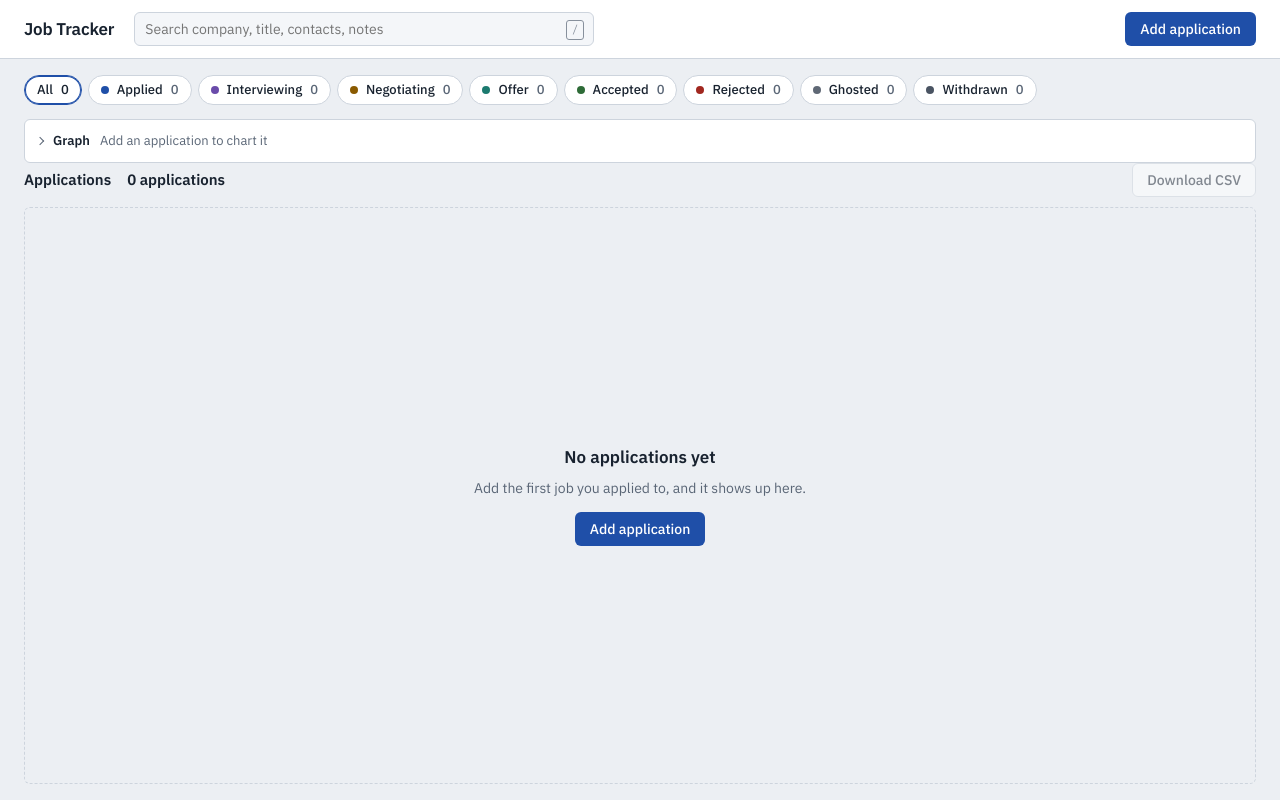
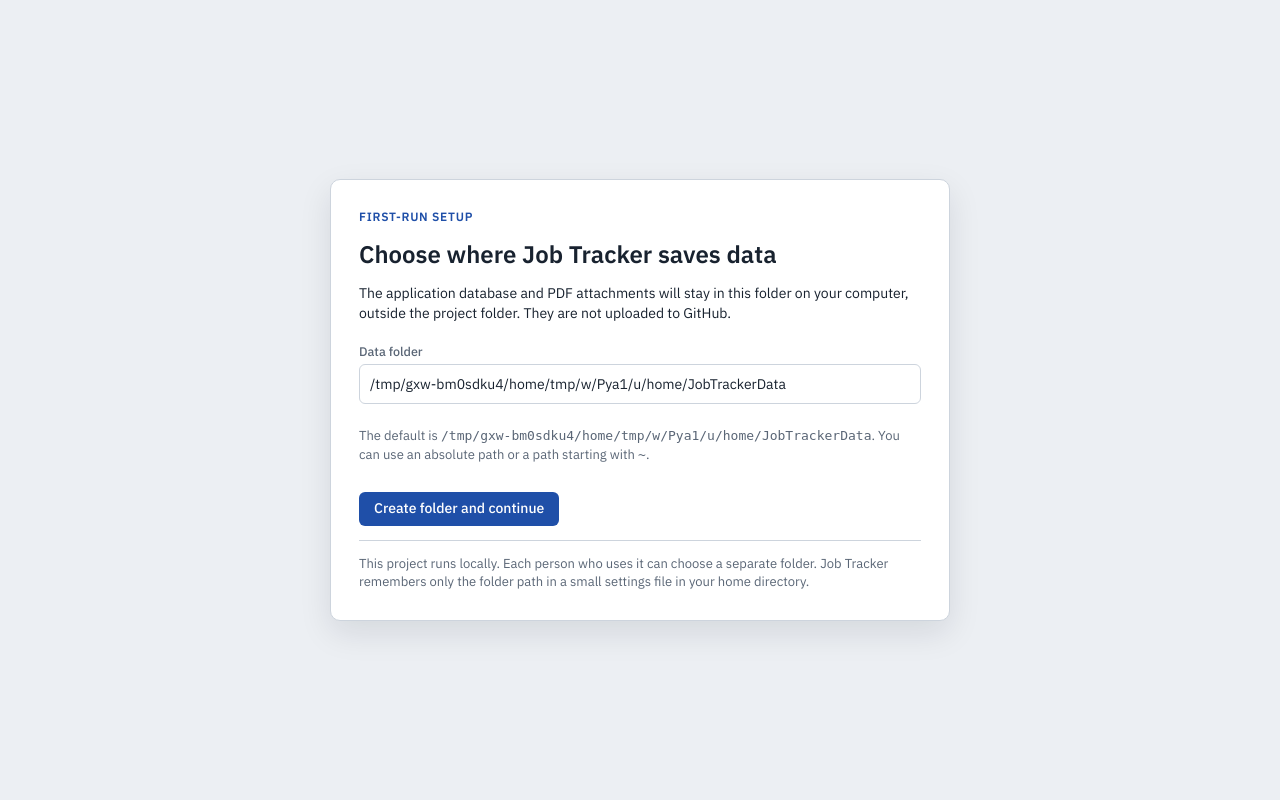
Before and after one commit to JeanPCQ/Personal_Career_Tracker, a Flask app: page / in a window 1280 px wide. Run offline with Flask 3, Linux system fonts and the light colour scheme; data that the repository does not hold is empty.

Commit message:
Implement data folder setup with user prompts and configuration storage

```diff
--- a/app.py
+++ b/app.py
@@ -4,10 +4,8 @@ Track job applications on your own computer: a table with a status
 dropdown, a pop-up with job info, job description, contacts, notes and
 PDF attachments, and charts.
 
-Python (Flask) stores everything in the data folder:
-    data/jobs.db     applications, contacts and notes (SQLite, one file)
-    data/files/      the PDFs you attach
-Back up by copying the data folder.
+On first run, choose a folder outside this project for the database and
+PDFs. The folder location is remembered in your home directory.
 
 The interface lives in templates/index.html and static/.
 
@@ -18,14 +16,16 @@ Open:  http://127.0.0.1:5001   (opens automatically)
 from __future__ import annotations
 
 import datetime as dt
+import json
 import re
 import sqlite3
 import threading
 import uuid
 import webbrowser
 from pathlib import Path
+from typing import Optional
 
-from flask import Flask, g, jsonify, render_template, request, send_file
+from flask import Flask, g, jsonify, redirect, render_template, request, send_file, url_for
 from werkzeug.exceptions import HTTPException, RequestEntityTooLarge
 
 # ==============================================================================
@@ -33,9 +33,42 @@ from werkzeug.exceptions import HTTPException, RequestEntityTooLarge
 # ==============================================================================
 
 BASE_DIR = Path(__file__).resolve().parent
-DATA_DIR = BASE_DIR / "data"
+CONFIG_DIR = Path.home() / ".job-tracker"
+CONFIG_PATH = CONFIG_DIR / "config.json"
+DEFAULT_DATA_DIR = Path.home() / "JobTrackerData"
+
+
+def path_is_inside_project(path: Path) -> bool:
+    return path == BASE_DIR or BASE_DIR in path.parents
+
+
+def load_storage_config():
+    try:
+        config = json.loads(CONFIG_PATH.read_text(encoding="utf-8"))
+    except FileNotFoundError:
+        return None, None
+    except (OSError, json.JSONDecodeError):
+        return None, "Could not read the saved data-folder setting. Choose a folder again."
+
+    if not isinstance(config, dict) or not isinstance(config.get("data_dir"), str) or not config["data_dir"].strip():
+        return None, "The saved data-folder setting is invalid. Choose a folder again."
+
+    try:
+        data_dir = Path(config["data_dir"]).expanduser().resolve()
+    except (OSError, RuntimeError, ValueError):
+        return None, "The saved data-folder setting is invalid. Choose a folder again."
+    if path_is_inside_project(data_dir):
+        return None, "The saved data folder is inside the project. Choose a folder outside it."
+    return data_dir, None
+
+
+CONFIGURED_DATA_DIR, CONFIG_ERROR = load_storage_config()
+STORAGE_CONFIGURED = CONFIGURED_DATA_DIR is not None
+DATA_DIR = CONFIGURED_DATA_DIR or DEFAULT_DATA_DIR
 FILES_DIR = DATA_DIR / "files"
 DB_PATH = DATA_DIR / "jobs.db"
+STORAGE_ERROR = CONFIG_ERROR
+STORAGE_INITIALIZED = False
 
 HOST, PORT = "127.0.0.1", 5001      # 5001 so it can run next to SQL Explorer (5000)
 MAX_PDF_MB = 25
@@ -135,14 +168,53 @@ def handle_unexpected(err: Exception):
     return jsonify({"error": f"Something went wrong on the server: {err}"}), 500
 
 
+@app.before_request
+def require_storage_for_api():
+    if request.path.startswith("/api/") and not storage_ready():
+        raise ApiError("Choose or create a data folder before using Job Tracker.", 503)
+
+
 # ==============================================================================
 # DATABASE
 # ==============================================================================
 
-def init_db() -> None:
-    FILES_DIR.mkdir(parents=True, exist_ok=True)
-    with sqlite3.connect(DB_PATH) as conn:
+def init_db(data_dir: Optional[Path] = None) -> None:
+    data_dir = data_dir or DATA_DIR
+    (data_dir / "files").mkdir(parents=True, exist_ok=True, mode=0o700)
+    with sqlite3.connect(data_dir / "jobs.db") as conn:
         conn.executescript(SCHEMA)
+
+
+def save_storage_config(data_dir: Path) -> None:
+    CONFIG_DIR.mkdir(parents=True, exist_ok=True, mode=0o700)
+    temporary_path = CONFIG_PATH.with_name(f"{CONFIG_PATH.name}.tmp")
+    temporary_path.write_text(
+        json.dumps({"data_dir": str(data_dir)}, indent=2) + "\n",
+        encoding="utf-8",
+    )
+    temporary_path.replace(CONFIG_PATH)
+
+
+def storage_ready() -> bool:
+    global STORAGE_ERROR, STORAGE_INITIALIZED
+    if not STORAGE_CONFIGURED:
+        return False
+    if not DATA_DIR.is_dir():
+        STORAGE_INITIALIZED = False
+        STORAGE_ERROR = f"The saved data folder was not found: {DATA_DIR}"
+        return False
+    if STORAGE_INITIALIZED and DB_PATH.is_file() and FILES_DIR.is_dir():
+        return True
+    try:
+        init_db()
+    except (OSError, sqlite3.Error) as err:
+        app.logger.exception("Could not initialize the data folder %s", DATA_DIR)
+        STORAGE_INITIALIZED = False
+        STORAGE_ERROR = f"Could not use the saved data folder: {err}"
+        return False
+    STORAGE_ERROR = None
+    STORAGE_INITIALIZED = True
+    return True
 
 
 def db() -> sqlite3.Connection:
@@ -246,7 +318,75 @@ def application_detail(app_id: int) -> dict:
 
 @app.get("/")
 def index():
+    if not storage_ready():
+        missing_dir = str(DATA_DIR) if STORAGE_CONFIGURED and not DATA_DIR.is_dir() else None
+        form_dir = DEFAULT_DATA_DIR if missing_dir else DATA_DIR
+        return render_template(
+            "setup.html",
+            data_dir=str(form_dir),
+            error=STORAGE_ERROR,
+            missing_dir=missing_dir,
+            recommended_dir=str(DEFAULT_DATA_DIR),
+        )
     return render_template("index.html")
+
+
+@app.post("/setup/storage")
+def setup_storage():
+    global DATA_DIR, FILES_DIR, DB_PATH, STORAGE_CONFIGURED, STORAGE_ERROR, STORAGE_INITIALIZED
+
+    if storage_ready():
+        return redirect(url_for("index"))
+
+    raw_dir = request.form.get("data_dir", "").strip()
+    if not raw_dir:
+        return render_template(
+            "setup.html", data_dir="", error="Enter a folder path.",
+            missing_dir=None, recommended_dir=str(DEFAULT_DATA_DIR),
+        ), 400
+
+    try:
+        requested_dir = Path(raw_dir).expanduser()
+        if not requested_dir.is_absolute():
+            requested_dir = Path.home() / requested_dir
+        data_dir = requested_dir.resolve()
+    except (OSError, RuntimeError, ValueError) as err:
+        return render_template(
+            "setup.html", data_dir=raw_dir, error=f"That folder path is not valid: {err}",
+            missing_dir=None, recommended_dir=str(DEFAULT_DATA_DIR),
+        ), 400
+
+    if path_is_inside_project(data_dir):
+        return render_template(
+            "setup.html",
+            data_dir=raw_dir,
+            error="Choose a folder outside the Job Tracker project so personal data cannot be added to GitHub.",
+            missing_dir=None,
+            recommended_dir=str(DEFAULT_DATA_DIR),
+        ), 400
+
+    try:
+        data_dir.mkdir(parents=True, exist_ok=True, mode=0o700)
+        init_db(data_dir)
+        save_storage_config(data_dir)
+    except (OSError, sqlite3.Error) as err:
+        app.logger.exception("Could not set up the data folder %s", data_dir)
+        STORAGE_ERROR = f"Could not set up that folder: {err}"
+        return render_template(
+            "setup.html",
+            data_dir=raw_dir,
+            error=STORAGE_ERROR,
+            missing_dir=None,
+            recommended_dir=str(DEFAULT_DATA_DIR),
+        ), 400
+
+    DATA_DIR = data_dir
+    FILES_DIR = data_dir / "files"
+    DB_PATH = data_dir / "jobs.db"
+    STORAGE_CONFIGURED = True
+    STORAGE_ERROR = None
+    STORAGE_INITIALIZED = True
+    return redirect(url_for("index"))
 
 
 @app.get("/api/meta")
@@ -397,7 +537,7 @@ def upload_attachment(app_id: int, kind: str):
     """, (app_id, kind, original, stored, dest.stat().st_size, now()))
     touch(app_id)
     db().commit()
-    if old:                                   # a replaced PDF is removed from data/files
+    if old:                                   # remove the replaced PDF from the selected storage folder
         (FILES_DIR / old["stored_name"]).unlink(missing_ok=True)
 
     row = db().execute("SELECT * FROM attachments WHERE application_id = ? AND kind = ?",
@@ -412,7 +552,7 @@ def open_attachment(att_id: int):
         raise ApiError("That file doesn't exist.", 404)
     path = FILES_DIR / row["stored_name"]
     if not path.is_file():
-        raise ApiError(f"The file {row['filename']} is missing from data/files.", 404)
+        raise ApiError(f"The file {row['filename']} is missing from the data folder's files directory.", 404)
     return send_file(path, mimetype="application/pdf", download_name=row["filename"],
                      as_attachment=request.args.get("download") == "1")
 
@@ -433,7 +573,7 @@ def delete_attachment(att_id: int):
 
 def check_layout() -> bool:
     """The page only looks right if the files sit in the expected folders."""
-    needed = ["templates/index.html", "static/style.css", "static/app.js",
+    needed = ["templates/index.html", "templates/setup.html", "static/style.css", "static/app.js",
               "static/tracker.css", "static/charts.js", "static/charts.css", "static/layout.js", "static/chart.umd.min.js"]
     missing = [n for n in needed if not (BASE_DIR / n).is_file()]
     if missing:
@@ -445,13 +585,14 @@ def check_layout() -> bool:
     return True
 
 
-init_db()
-
 if __name__ == "__main__":
     if not check_layout():
         raise SystemExit(1)
     url = f"http://{HOST}:{PORT}"
     print(f"Job Tracker is running at {url}  (Ctrl+C to stop)")
-    print(f"Your data is in {DATA_DIR}")
+    if STORAGE_CONFIGURED:
+        print(f"Your data folder is {DATA_DIR}")
+    else:
+        print(f"Choose a data folder when the browser opens (recommended: {DEFAULT_DATA_DIR})")
     threading.Timer(1.0, lambda: webbrowser.open(url)).start()
     app.run(host=HOST, port=PORT, debug=False)
--- a/static/tracker.css
+++ b/static/tracker.css
@@ -27,6 +27,37 @@
 }
 
 /* ---- page layout ------------------------------------------------------------ */
+
+.setup-page {
+  display: grid;
+  min-height: 100vh;
+  place-items: center;
+  padding: 24px;
+}
+.setup-card {
+  display: grid;
+  gap: 14px;
+  width: min(620px, 100%);
+  padding: 28px;
+  border: 1px solid var(--rule);
+  border-radius: 10px;
+  background: var(--surface);
+  box-shadow: 0 12px 32px rgba(10, 20, 35, .1);
+}
+.setup-card h1 { margin: 0; font-size: 24px; line-height: 1.25; }
+.setup-card > p { margin: 0; }
+.setup-kicker {
+  color: var(--accent);
+  font-size: 12px;
+  font-weight: 600;
+  letter-spacing: .06em;
+  text-transform: uppercase;
+}
+.setup-form { display: grid; gap: 10px; margin-top: 4px; }
+.setup-form .field input { height: 40px; }
+.setup-form .btn { justify-self: start; margin-top: 4px; }
+.setup-hint, .setup-footnote { color: var(--muted); font-size: 13px; }
+.setup-footnote { border-top: 1px solid var(--rule); padding-top: 14px; }
 
 .app {
   display: flex;
@@ -450,6 +481,8 @@ dialog.modal[open] { animation: pop .14s ease-out; }
 /* ---- smaller screens ---------------------------------------------------------- */
 
 @media (max-width: 760px) {
+  .setup-page { padding: 16px; }
+  .setup-card { padding: 22px; }
   .topbar { flex-wrap: wrap; gap: 10px; padding: 10px 16px; }
   .search { order: 3; flex-basis: 100%; max-width: none; }
   .main { padding: 12px 16px; overflow: auto; }
--- /dev/null
+++ b/templates/setup.html
@@ -0,0 +1,41 @@
+<!doctype html>
+<html lang="en">
+<head>
+  <meta charset="utf-8">
+  <meta name="viewport" content="width=device-width, initial-scale=1">
+  <title>Choose a data folder · Job Tracker</title>
+  <link rel="preconnect" href="https://fonts.googleapis.com">
+  <link rel="preconnect" href="https://fonts.gstatic.com" crossorigin>
+  <link rel="stylesheet" href="https://fonts.googleapis.com/css2?family=IBM+Plex+Mono:wght@400;500&family=IBM+Plex+Sans:wght@400;500;600&display=swap">
+  <link rel="stylesheet" href="{{ url_for('static', filename='style.css') }}">
+  <link rel="stylesheet" href="{{ url_for('static', filename='tracker.css') }}">
+</head>
+<body class="setup-page">
+  <main class="setup-card">
+    <p class="setup-kicker">First-run setup</p>
+    <h1>Choose where Job Tracker saves data</h1>
+    <p>The application database and PDF attachments will stay in this folder on your computer, outside the project folder. They are not uploaded to GitHub.</p>
+
+    {% if missing_dir %}
+    <div class="notice error" role="alert">
+      <strong>Saved folder not found.</strong>
+      Job Tracker could not locate <code>{{ missing_dir }}</code>. Reconnect that drive or choose a new folder below. The recommended new location is <code>{{ recommended_dir }}</code>.
+    </div>
+    {% endif %}
+
+    {% if error and not missing_dir %}
+    <div class="notice error" role="alert">{{ error }}</div>
+    {% endif %}
+
+    <form class="setup-form" method="post" action="{{ url_for('setup_storage') }}">
+      <label class="field" for="data-dir">Data folder
+        <input id="data-dir" name="data_dir" type="text" value="{{ data_dir }}" required autocomplete="off" spellcheck="false">
+      </label>
+      <p class="setup-hint">The default is <code>{{ recommended_dir }}</code>. You can use an absolute path or a path starting with <code>~</code>.</p>
+      <button type="submit" class="btn btn-primary">Create folder and continue</button>
+    </form>
+
+    <p class="setup-footnote">This project runs locally. Each person who uses it can choose a separate folder. Job Tracker remembers only the folder path in a small settings file in your home directory.</p>
+  </main>
+</body>
+</html>
```
Also changed, not shown: tests/test_storage_setup.py (added, +87 -0 lines), README.md, tests/__init__.py (added), 1 other file.
